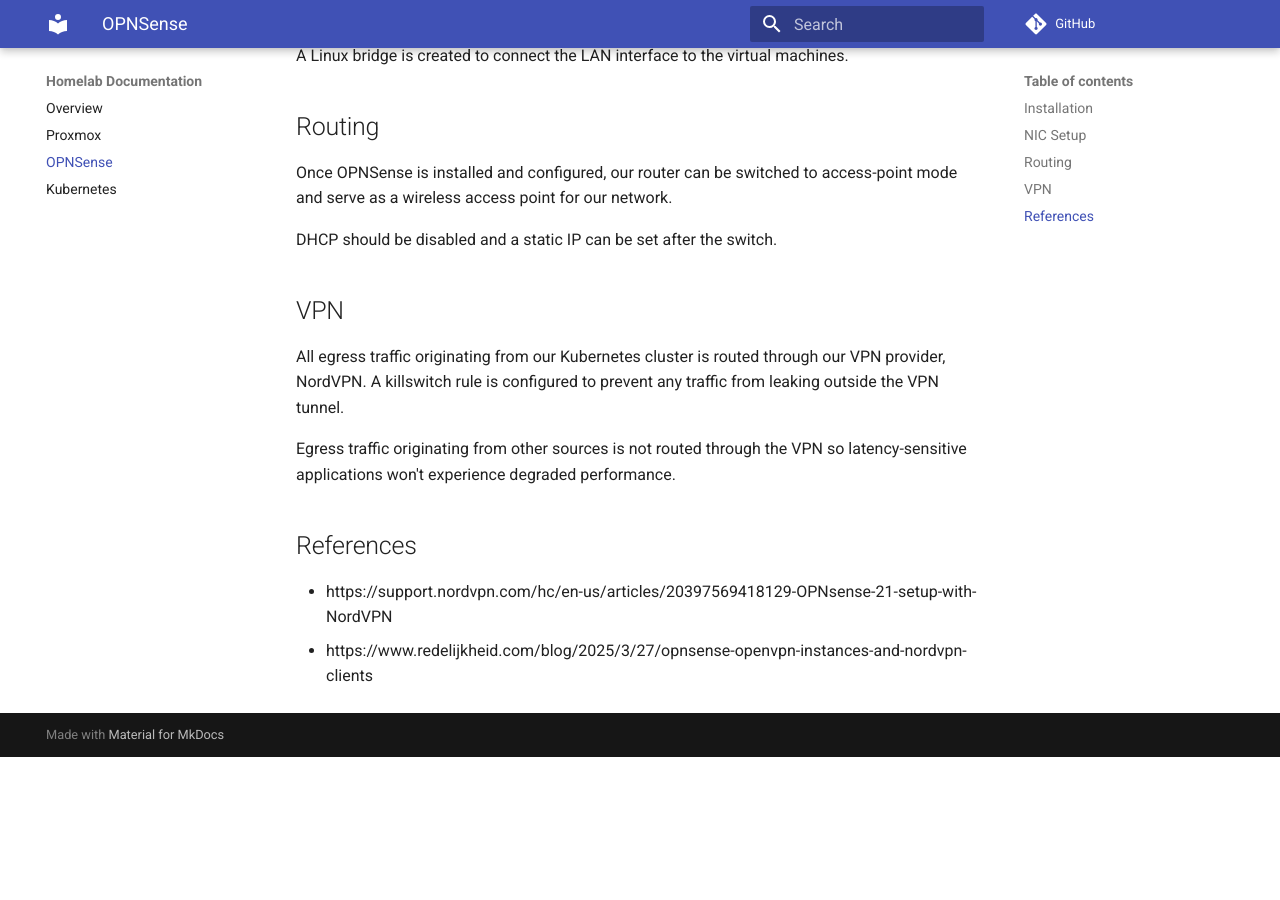
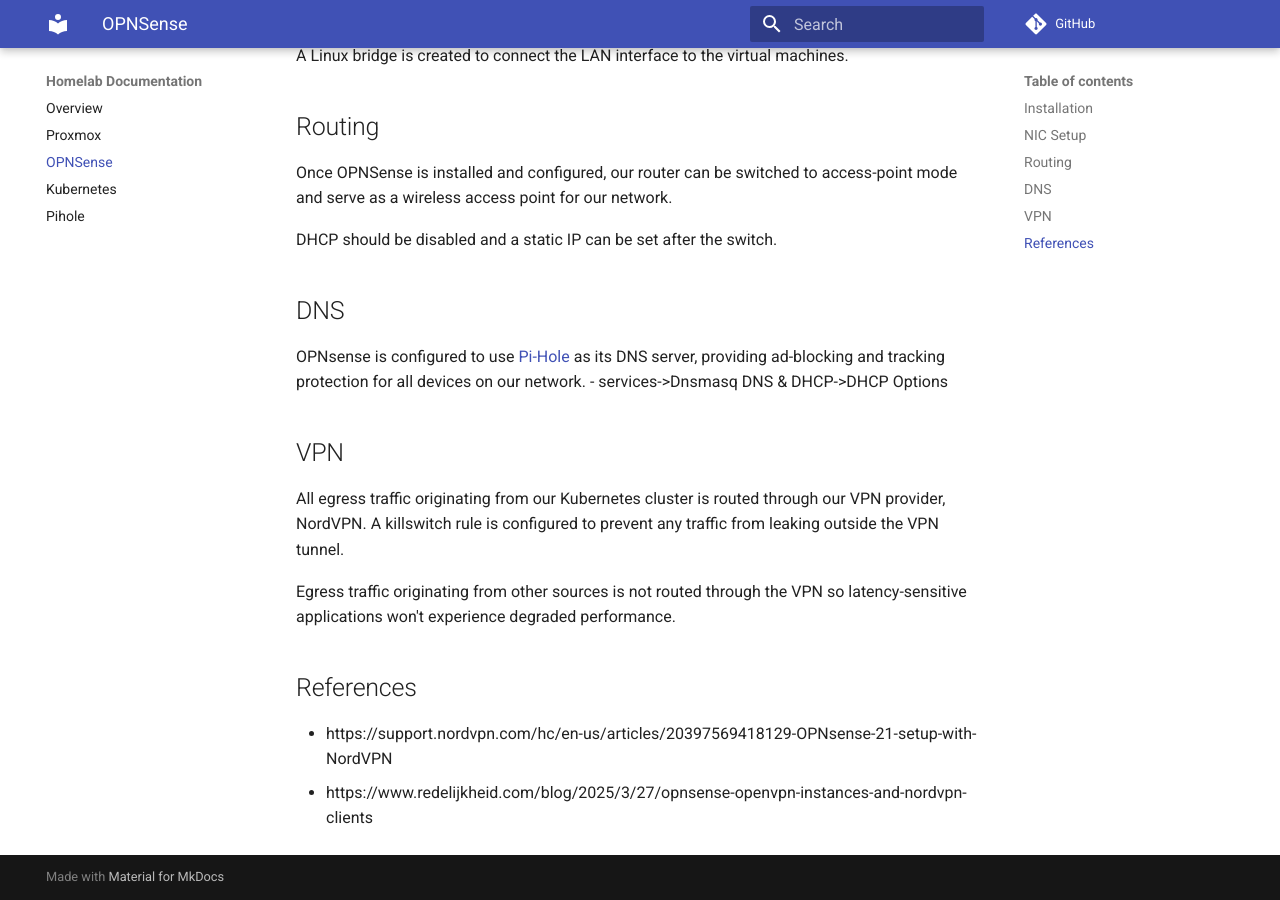
Before and after one commit to daburch/homelab-docs, an MkDocs documentation site: the page built from docs/opnsense.md, in a window 1280 px wide and 900 px high, scrolled down 512 px. Built offline with MkDocs 1.6.1 and Material for MkDocs 9.7.7, drawn with Linux system fonts in a browser that asks for light colours; comment, search, counter and statistics services are not loaded; before the commit the page ends 1269 px from its top, so only the background shows below that.

Commit message:
add pihole

```diff
--- a/docs/opnsense.md
+++ b/docs/opnsense.md
@@ -21,6 +21,11 @@ Once OPNSense is installed and configured, our router can be switched to access-
 
 DHCP should be disabled and a static IP can be set after the switch.
 
+## DNS
+
+OPNsense is configured to use [Pi-Hole](pihole.md) as its DNS server, providing ad-blocking and tracking protection for all devices on our network.
+- services->Dnsmasq DNS & DHCP->DHCP Options
+
 ## VPN
 
 All egress traffic originating from our Kubernetes cluster is routed through our VPN provider, NordVPN. A killswitch rule is configured to prevent any traffic from leaking outside the VPN tunnel.
--- a/mkdocs.yml
+++ b/mkdocs.yml
@@ -20,3 +20,4 @@ nav:
   - Proxmox: proxmox.md
   - OPNSense: opnsense.md
   - Kubernetes: kubernetes.md
+  - Pihole: pihole.md
```
Also changed, not shown: docs/pihole.md (added, +28 -0 lines).
